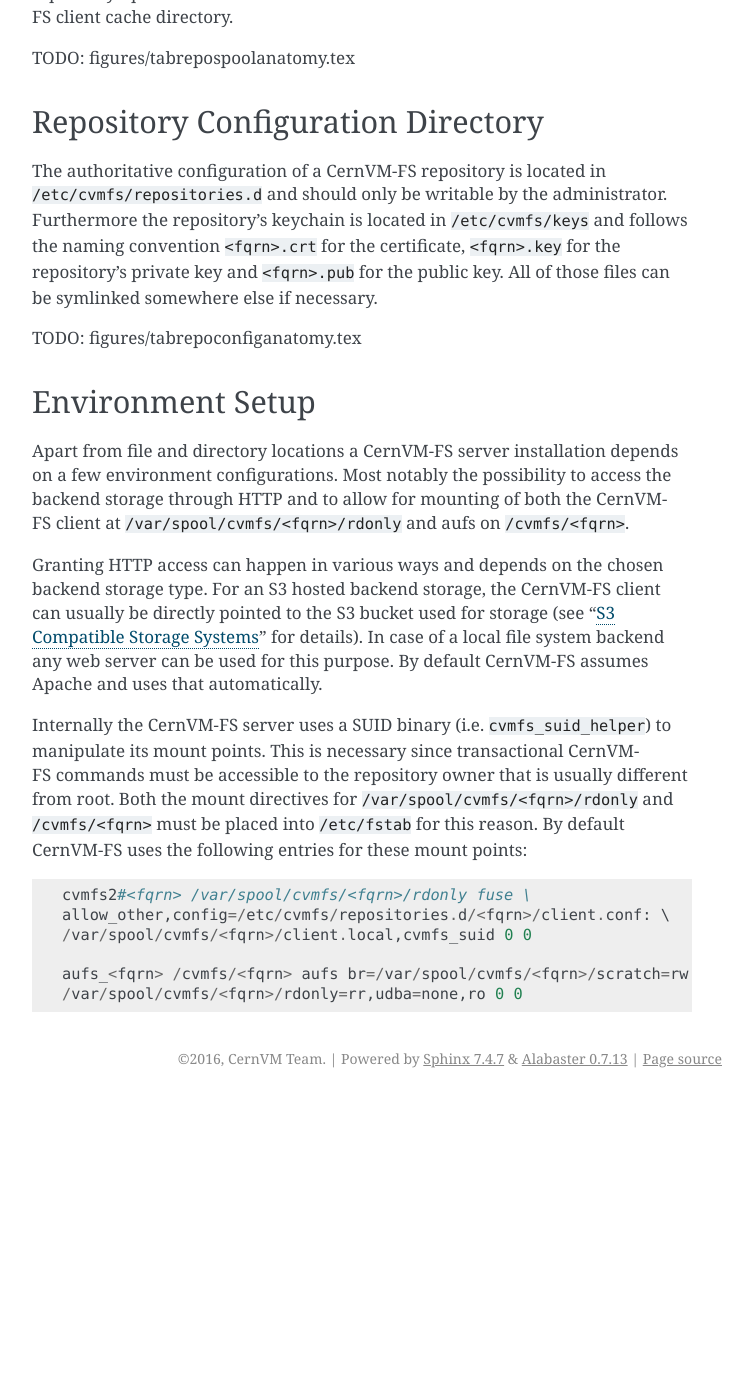
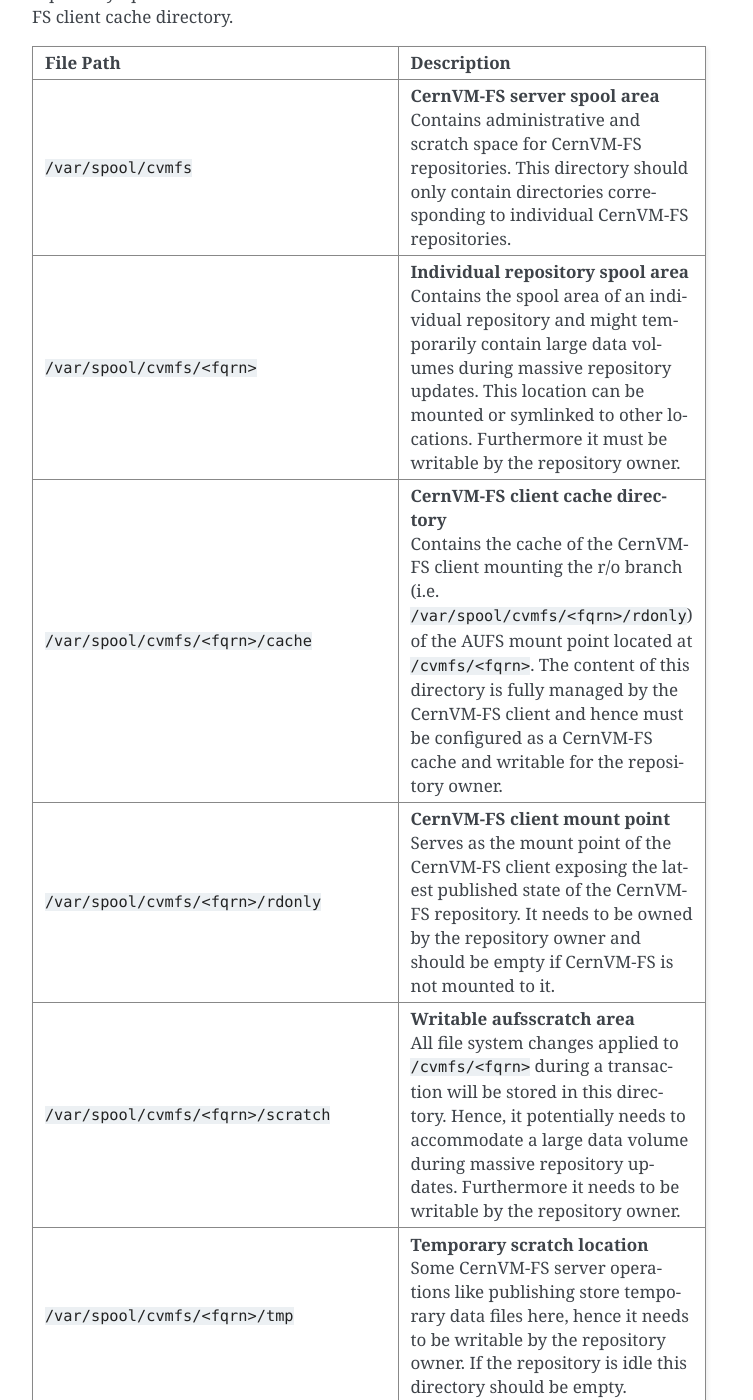
Before and after one commit to cvmfs/doc-cvmfs, a Sphinx documentation site: the page built from docs/apx-serverinfra.rst, in a window 1280 px wide and 1400 px high, scrolled down 2107 px. Shown: the whole window, without its empty margins (388-1141 px from the left). Built offline with Sphinx 7.4.7, drawn with Linux system fonts in a browser that asks for light colours; before the commit the page ends 3205 px from its top, so only the background shows below that; some of the changed text lies outside the part shown.

Commit message:
add spool dir description table

```diff
--- a/docs/apx-serverinfra.rst
+++ b/docs/apx-serverinfra.rst
@@ -85,7 +85,59 @@
 it contains the writable AUFS branch and a CernVM-FS client cache
 directory.
 
-TODO: figures/tabrepospoolanatomy.tex
+========================================= =================================================
+**File Path**                             **Description**
+========================================= =================================================
+``/var/spool/cvmfs``                      **CernVM-FS server spool area** |br|
+                                          Contains administrative and scratch space for
+                                          CernVM-FS repositories. This directory should
+                                          only contain directories corresponding to
+                                          individual CernVM-FS repositories.
+``/var/spool/cvmfs/<fqrn>``               **Individual repository spool area** |br|
+                                          Contains the spool area of an individual
+                                          repository and might temporarily contain large
+                                          data volumes during massive repository updates.
+                                          This location can be mounted or symlinked to
+                                          other locations. Furthermore it must be
+                                          writable by the repository owner.
+``/var/spool/cvmfs/<fqrn>/cache``         **CernVM-FS client cache directory** |br|
+                                          Contains the cache of the CernVM-FS client
+                                          mounting the r/o branch
+                                          (i.e. ``/var/spool/cvmfs/<fqrn>/rdonly``) of the
+                                          AUFS mount point located at ``/cvmfs/<fqrn>``.
+                                          The content of this directory is fully managed
+                                          by the CernVM-FS client and hence must be
+                                          configured as a CernVM-FS cache and writable for
+                                          the repository owner.
+``/var/spool/cvmfs/<fqrn>/rdonly``        **CernVM-FS client mount point** |br|
+                                          Serves as the mount point of the CernVM-FS
+                                          client exposing the latest published state of
+                                          the CernVM-FS repository. It needs to be owned
+                                          by the repository owner and should be empty if
+                                          CernVM-FS is not mounted to it.
+``/var/spool/cvmfs/<fqrn>/scratch``       **Writable \aufs\ scratch area** |br|
+                                          All file system changes applied to
+                                          ``/cvmfs/<fqrn>`` during a transaction will be
+                                          stored in this directory. Hence, it potentially
+                                          needs to accommodate a large data volume
+                                          during massive repository updates. Furthermore
+                                          it needs to be writable by the repository
+                                          owner.
+``/var/spool/cvmfs/<fqrn>/tmp``           **Temporary scratch location** |br|
+                                          Some CernVM-FS server operations like
+                                          publishing store temporary data files here,
+                                          hence it needs to be writable by the repository
+                                          owner. If the repository is idle this directory
+                                          should be empty.
+``/var/spool/cvmfs/<fqrn>/client.config`` **CernVM-FS client configuration** |br|
+                                          This contains client configuration variables for
+                                          the CernVM-FS client mounted to
+                                          ``/var/spool/cvmfs/<fqrn>/rdonly``. Most notibly
+                                          it needs to contain ``CVMFS_ROOT_HASH``
+                                          configured to the latest revision published in
+                                          the corresponding repository. This file needs to
+                                          be writable by the repository owner.
+========================================= =================================================
 
 Repository Configuration Directory
 ----------------------------------
```
